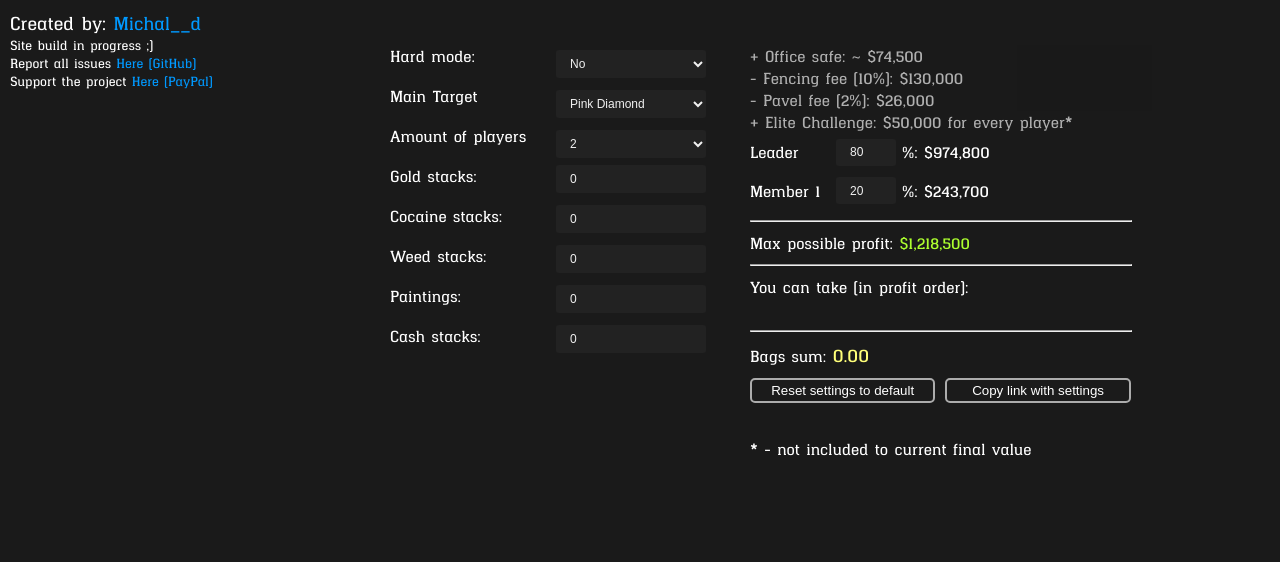
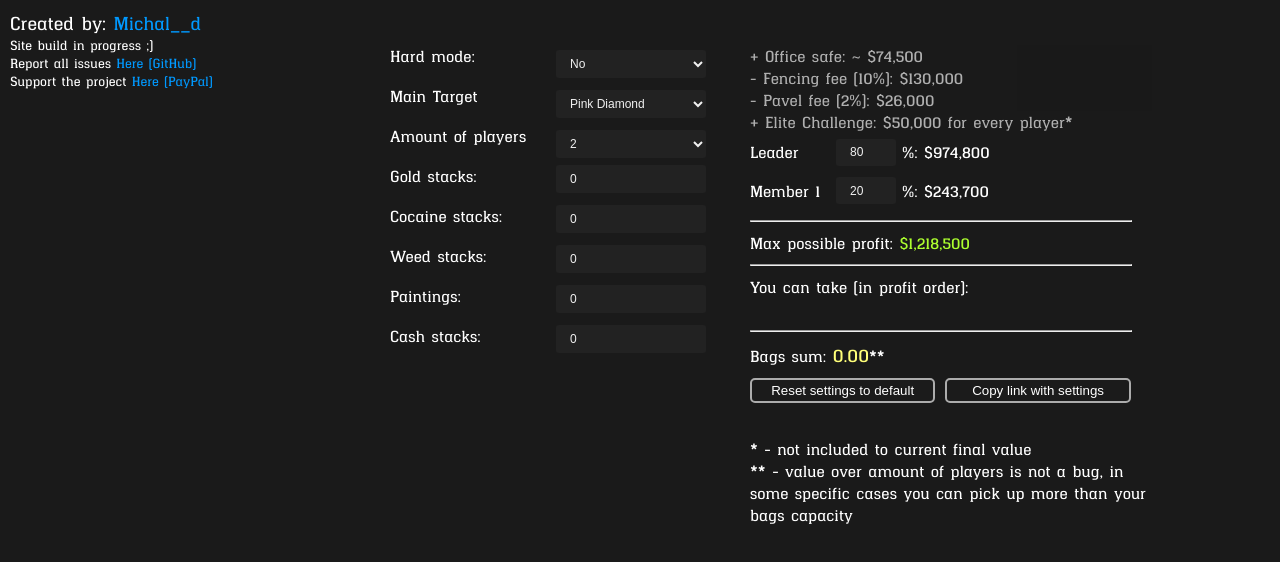
Before and after one commit to MichalD96/Perico-heist-goods-counter, a website: page index.html in a window 1280 px wide. Drawn offline with Linux system fonts and the light colour scheme.

Commit message:
Add description about bugged bag capacity

```diff
--- a/index.html
+++ b/index.html
@@ -130,17 +130,17 @@
       <div class="hidden"><span class="big" id="cash-bag">0</span></div>
       <br>
       <hr>
-      <div>Bags sum: <span id="bags_fill"></span></div>
+      <div>Bags sum: <span id="bags_fill"></span>**</div>
       <div class="flex-buttons">
         <button id="reset-settings" class="button">Reset settings to default</button>
         <button id="link-settings" class="button">Copy link with settings</button>
       </div>
       <div class="properties">
         <p>* - not included to current final value</p>
+        <p>** - value over amount of players is not a bug, in some specific cases you can pick up more than your bags capacity</p>
       </div>
     </div>
   </div>
-
 
   <script src="js/loader.js?nocache=1007"></script>
   <script src="js/settings.js?nocache=1007"></script>
```
